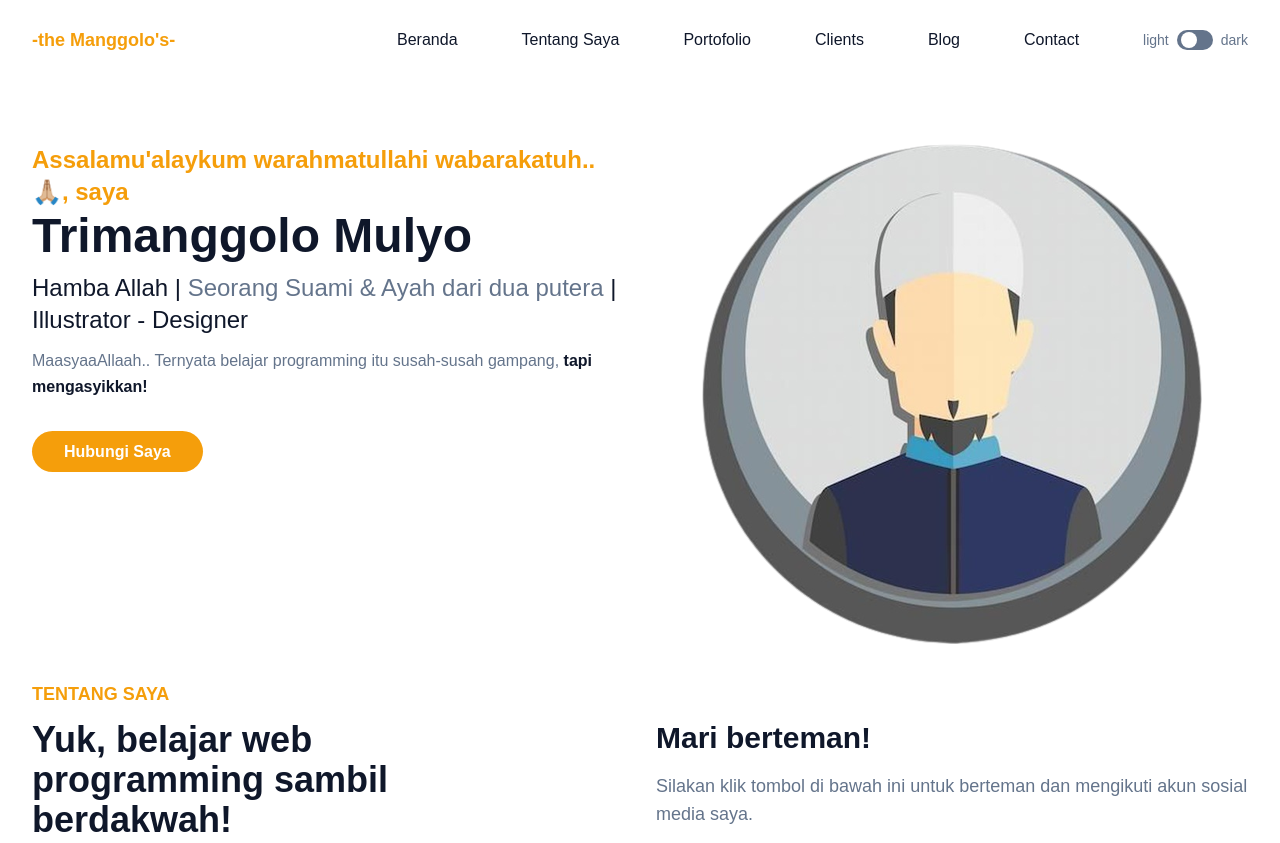
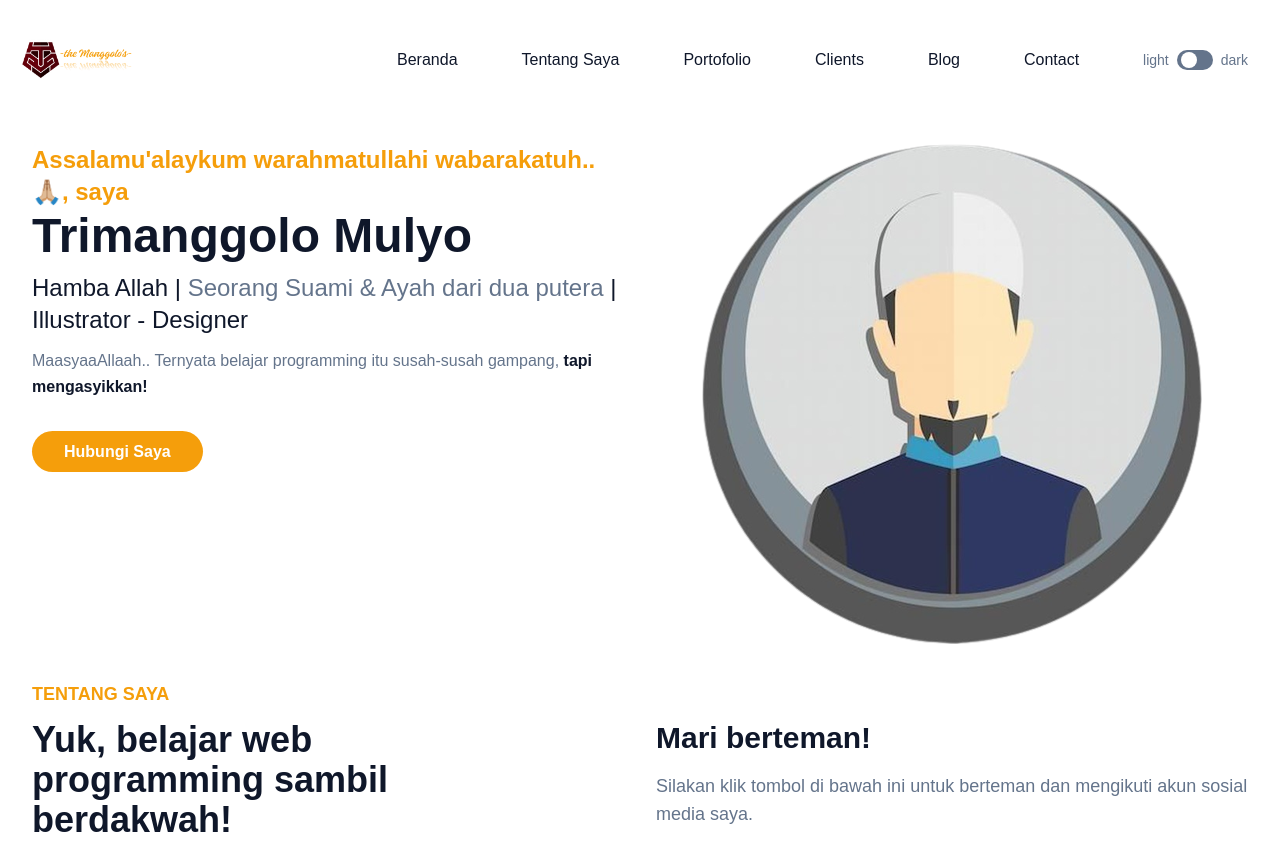
Before and after one commit to bejobeud/portofolio-tailwind-css, a website: page index.html in a window 1280 px wide. Shown: the top 843 px of the page. Drawn offline with Linux system fonts and the light colour scheme.

Commit message:
place logo

```diff
--- a/index.html
+++ b/index.html
@@ -18,9 +18,12 @@
     <header class="bg-transparent absolute top-0 left-0 w-full flex items-center z-10">
       <div class="container">
         <div class="flex items-center justify-between relative">
-          <div class="px-4">
-            <a href="#home" class="font-bold text-lg text-primary block py-6">-the Manggolo's-</a>
+          <div class="flex items-center">
+            <img src="dist/img/logo.png" class="max-w-[120px]" alt="logo">
           </div>
+          <!-- <div>
+            <a href="#home" class="font-bold text-lg text-primary block">-the Manggolo's-</a>
+          </div> -->
           <div class="flex items-center px-4">
             <button id="hamburger" name="hamburger" type="button" class="block absolute right-4 lg:hidden">
               <span class="hamburger-line transition duration-300 ease-in-out origin-top-left"></span>
```
Also changed, not shown: dist/img/logo.png (added).
